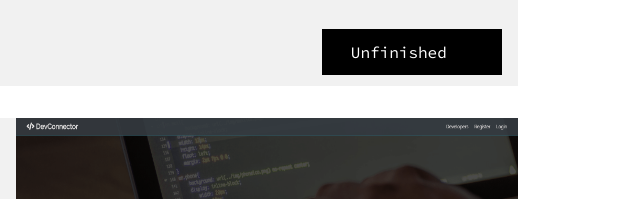
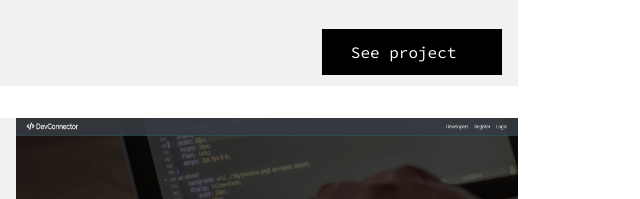
Before and after one commit to VladimirZhd/VladimirZhd.github.io, a website: page index.html in a window 1280 px wide. Shown: the part 1964-2163 px from the top of the page, 640-1280 px from the left. Drawn offline with nearby package versions, Linux system fonts and the light colour scheme.

Commit message:
added link for the map project

```diff
--- a/index.html
+++ b/index.html
@@ -91,7 +91,7 @@
                          <p>Working on BYU-Idaho campus I was a part of a team developing an interactive map for the campus.
                               We used ArcGis Javascript API, Dojo toolkit to build the map. We were using Arc Pro to create web services and fetch data from SQL database.
                          </p>
-                         <a href="#" class="btn">Unfinished</a>
+                         <a href="https://maps.byui.edu/" class="btn">See project</a>
                     </div>
                </section>
                <section class="card" data-aos='fade-left'>
```
